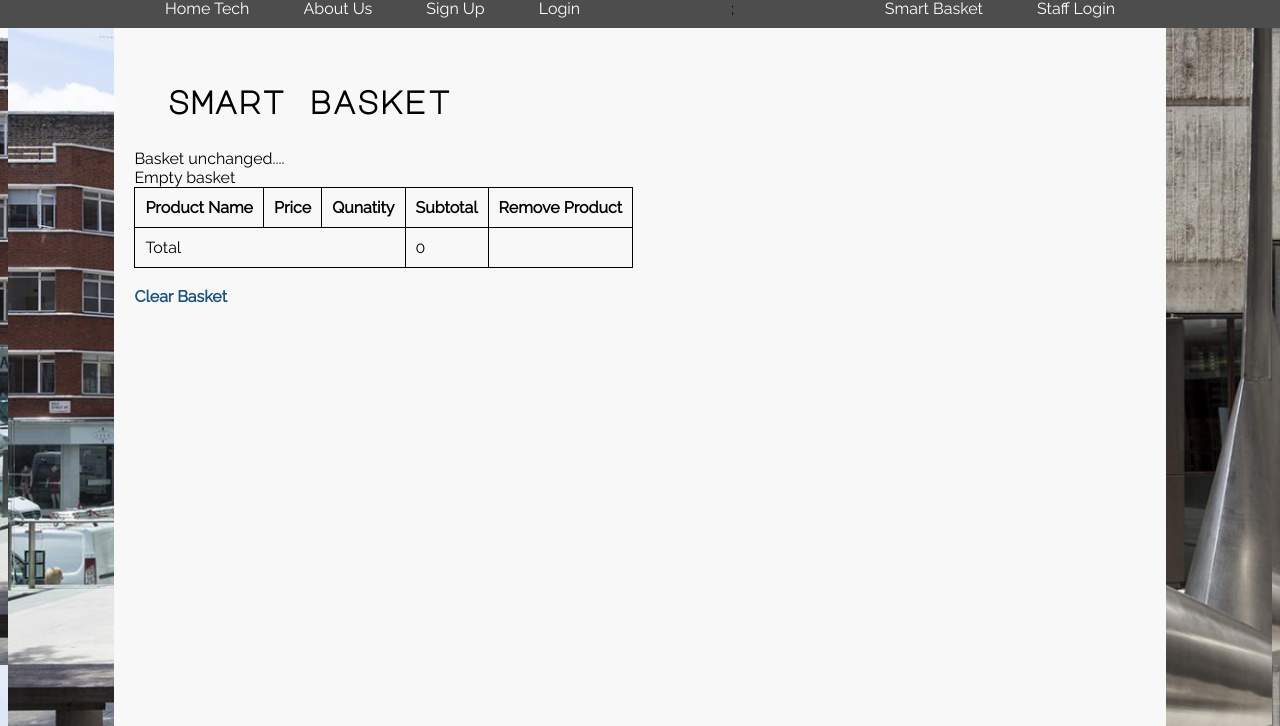
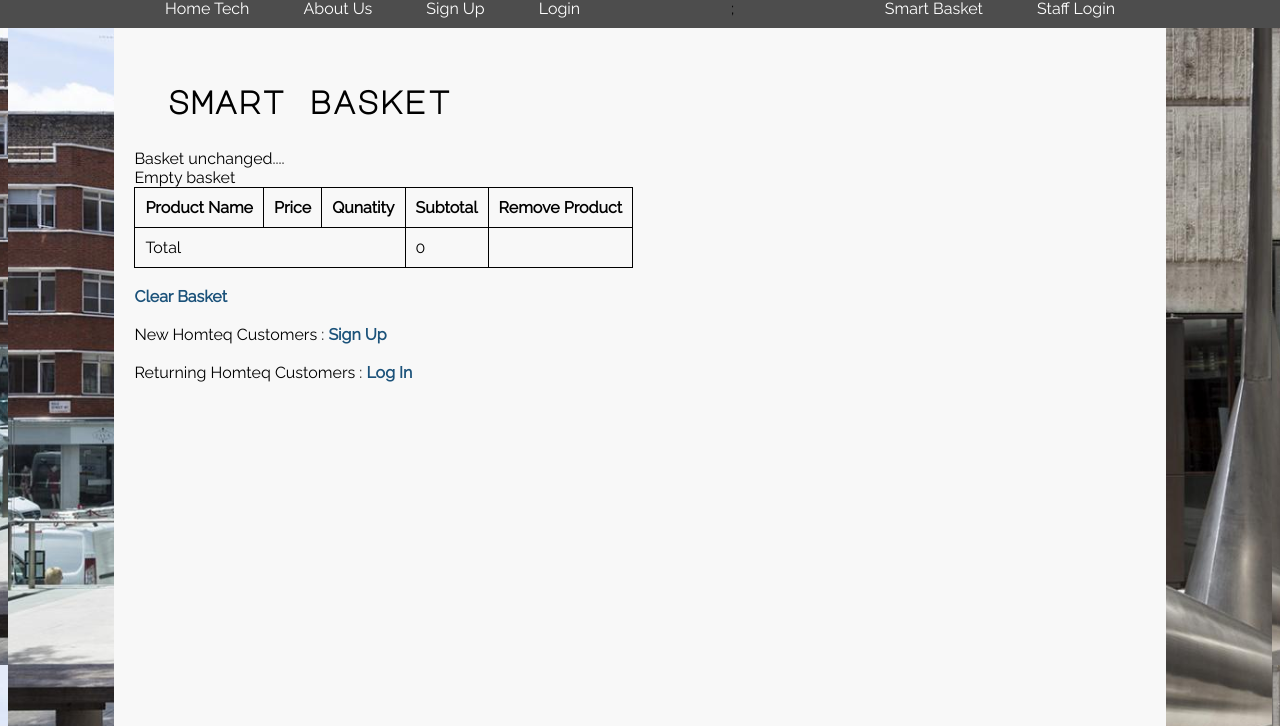
Before and after one commit to Thisath17/hometeq, a PHP site: page /basket.php in a window 1280 px wide. Shown: the part 135-861 px from the top of the page. Run offline with PHP 8.4, Linux system fonts and the light colour scheme.

Commit message:
Created the connection links

```diff
--- a/basket.php
+++ b/basket.php
@@ -112,8 +112,18 @@ if (isset($_SESSION['basket'])) {
 
 
     echo "</table><br>";
+
     echo"<a href ='clearbasket.php'> Clear Basket</a><br><br>"; // hyper link for the clear basket page
 
+    if (isset($_SESSION['userId'])){
+      echo "<p>To Finalize your order :<a href='checkout.php'>Check Out</a></p>";
+    }
+
+    else{
+
+    echo"<p>New Homteq Customers : <a href='signup.php'>Sign Up</a></p><br>"; // linking signup page for the new members
+    echo"<p>Returning Homteq Customers : <a href='login.php'>Log In</a></p>"; // linking logIn page for the existing customers
+    }
 
 include("footfile.html");               //include head layout
 
```
